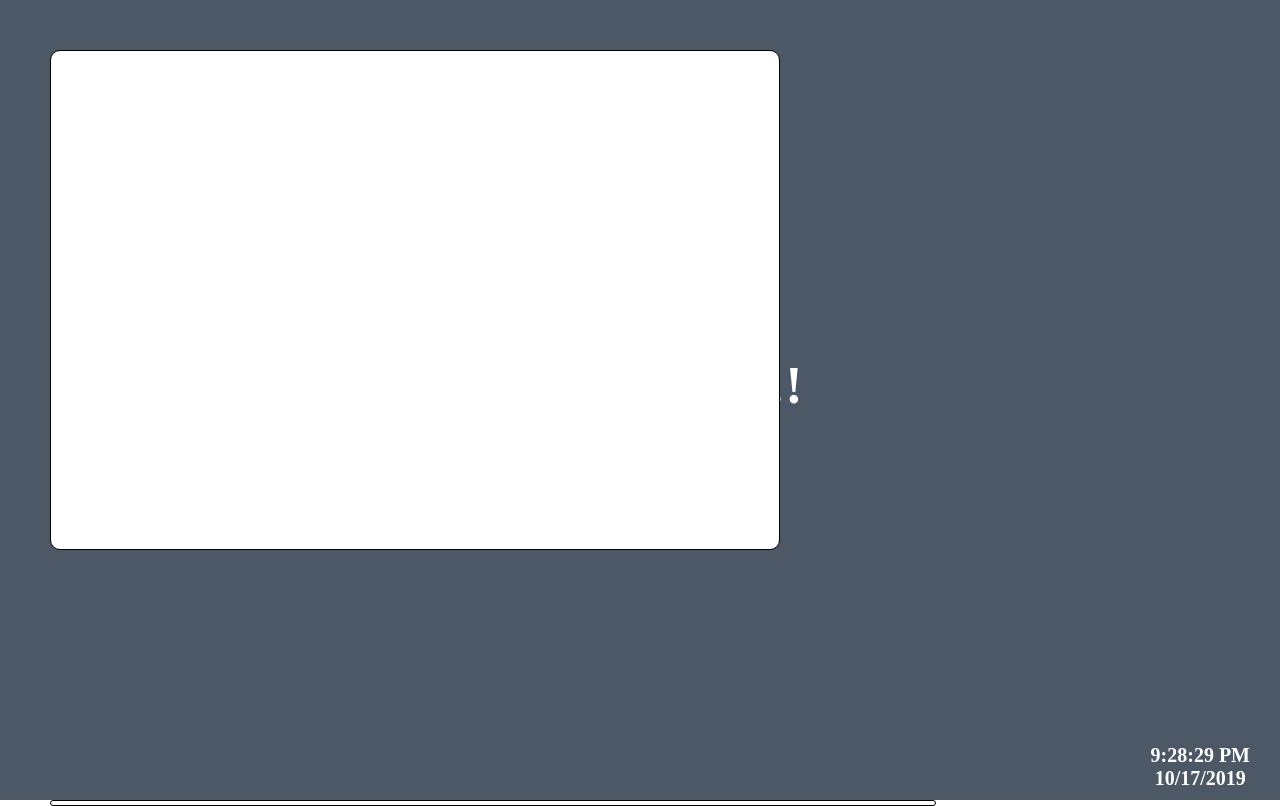
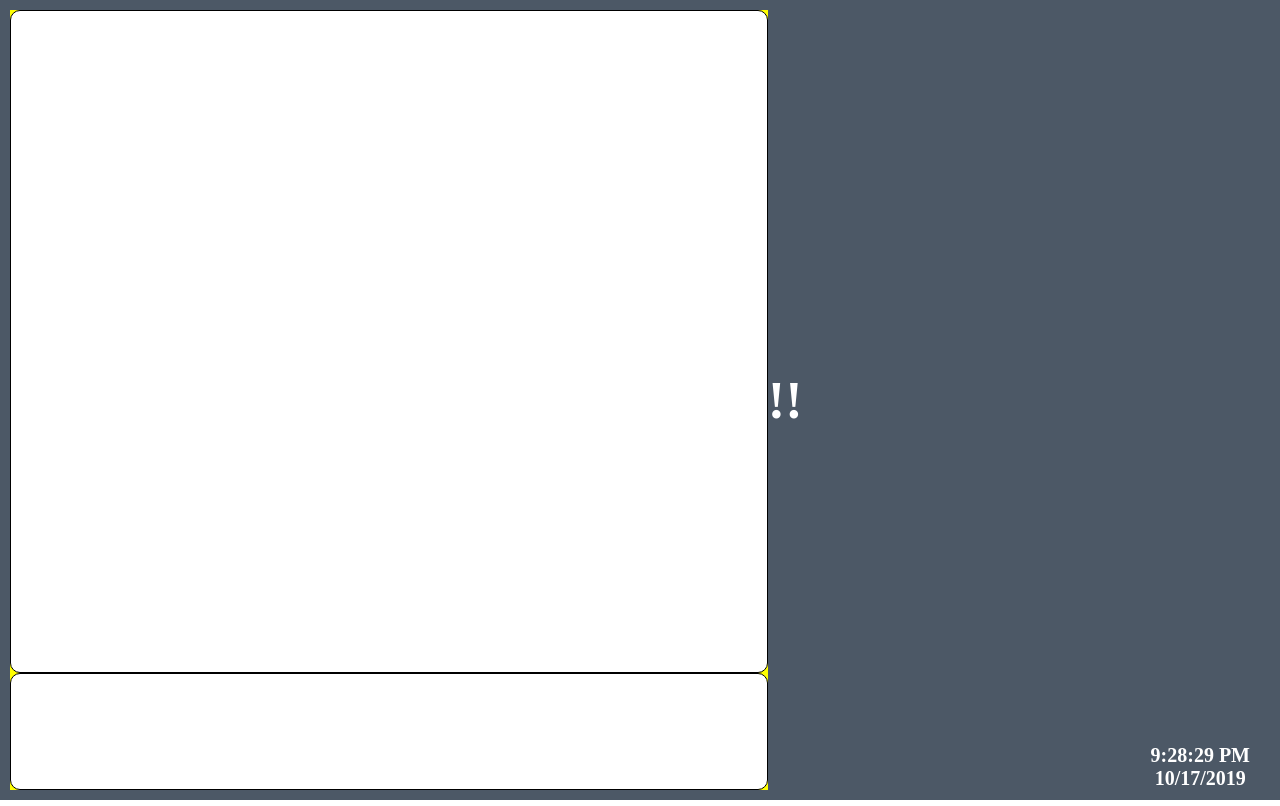
Before and after one commit to lebedev-nikita/Messenger, a React (Create React App) app: page / in a window 1280 px wide. Built offline with nearby package versions, Linux system fonts and the light colour scheme.

Commit message:
InputField и TextField помещены в ChatBox и теперь располагаются на экране относительно него

```diff
--- a/src/js/InputField.js
+++ b/src/js/InputField.js
@@ -32,7 +32,12 @@ class InputField extends React.Component
     render(){
     	const tt= this.mesege.map( (v) => <p className="messege"> {v} </p>   ); ///
       return(
-    		<div className="block">
+    		<div className="ChatBox">
+
+          <div  className="TextField">
+            {tt}
+          </div>///
+
           <div>
     			    <textarea
                 type="text"
@@ -43,9 +48,6 @@ class InputField extends React.Component
               />
     		  </div>
 
-          <div  className="textField">
-            {tt}
-          </div>///
     	  </div>///
       );
       this.map.clear();
--- a/src/js/css/InputField.css
+++ b/src/js/css/InputField.css
@@ -1,41 +1,36 @@
-.InputField{
-	top: 800px;
-	bottom: 50px;
-	left: 50px;
-	right: 200px;
-	max-width: 700px;
-	min-width: 880px;
+/*let perc = 10;*/
+.ChatBox{
+	position: absolute;
+	top: 	10px;
+	bottom: 10px;
+	left:  	10px;
+	right: 	40%;
 
-	background: white;
-	position: absolute;
-	border		: 1px solid #888;
-	outline: none;
-	resize: none;
-	overflow-y: hidden ;
-	border: 1px solid#000;
-	border-radius: 10px;
-	font-size: 20px;
-	font-stretch:ultra-condensed;
+	/*margin: 10px;*/
+
+	background: yellow;
 }
-.bar{
-	display: flex;
-    flex-direction: column;
-    align-items: center;
-    justify-content: center;
-}
-.textField{
+
+.TextField{
 	text-align: left;
 	border: 1px solid#000;
 	border-radius: 10px;
+
 	/*height: 400px;
 	width: 667px;*/
 	color: black;
 	background: white;
-	position: absolute;;
-	top: 50px;
-	bottom: 250px;
-	right: 500px;
-	left: 50px;
+
+	/*position: relative;*/
+	position: absolute;
+	/*margin-bottom: 50;*/
+	top: 	0px;
+	bottom: 15%;
+	right: 	0px;
+	left: 	0px;
+
+	/*margin-bottom: 4px;*/
+
 	outline: none;
 	resize: none;
 	font-size: 15px;
@@ -44,7 +39,29 @@
 	scroll-behavior: smooth;
 }
 
-.messege{
+.InputField{
+	/*top: 	800px;*/
+	/*position: 	relative;*/
+	position: absolute;
+	top: 	85%;
+	bottom: 0px;
+	left: 	0px;
+	right: 	0%;
+	/*max-width: 700px;*/
+	/*min-width: 700px;*/
+
+	background: white;
+	border: 	1px solid #888;
+	outline: 	none;
+	resize: 	none;
+	overflow-y: hidden ;
+	border: 	1px solid#000;
+	border-radius: 	10px;
+	font-size: 	20px;
+	font-stretch:	ultra-condensed;
+}
+
+.Messege{
 	border: 0px solid#000;
 	font-size: 23px;
 	text-align:left;
```
